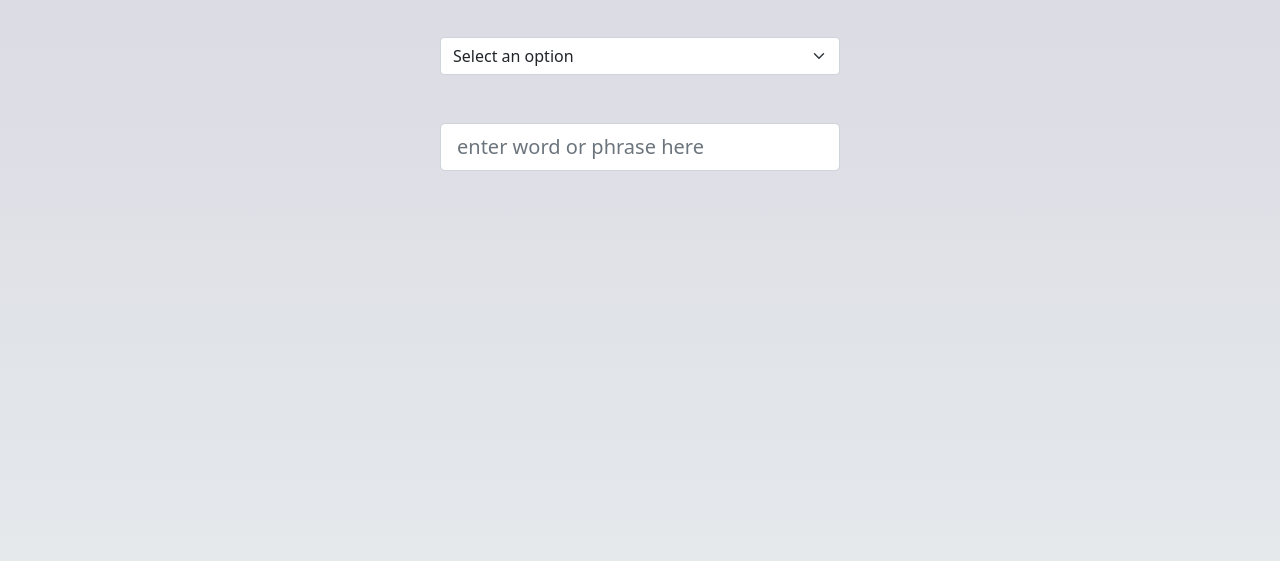
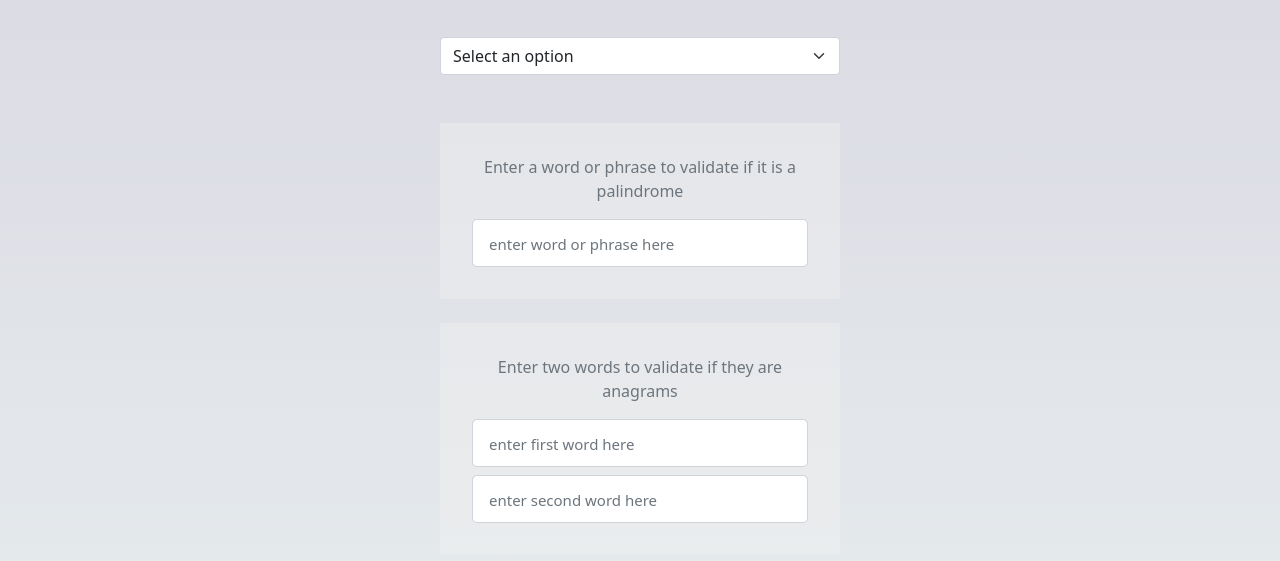
Before and after one commit to LifelikeDev/Palingram, a website with bundled scripts: page index.html in a window 1280 px wide. Shown: the part 73-634 px from the top of the page. Built offline with nearby package versions, Linux system fonts and the light colour scheme.

Commit message:
anagram input fields addedd

```diff
--- a/css/styles.css
+++ b/css/styles.css
@@ -7,3 +7,7 @@ body {
   background-repeat: no-repeat;
   height: 100vh;
 }
+
+input::placeholder {
+  font-size: 15px;
+}
--- a/index.html
+++ b/index.html
@@ -66,7 +66,18 @@
       </div>
 
       <!----------- Palindrome Input Field ----------->
-      <div class="mx-auto" style="width: 80%; max-width: 400px">
+      <div
+        class="mx-auto mb-4"
+        style="
+          background-color: #eeeeee7a;
+          width: 80%;
+          padding: 2rem;
+          max-width: 400px;
+        "
+      >
+        <p class="text-muted text-center">
+          Enter a word or phrase to validate if it is a palindrome
+        </p>
         <input
           class="form-control form-control-lg"
           type="text"
@@ -75,6 +86,33 @@
         />
       </div>
 
+      <!----------- Anagram Input Fields ----------->
+      <div
+        class="mx-auto"
+        style="
+          background-color: #eeeeee7a;
+          width: 80%;
+          padding: 2rem;
+          max-width: 400px;
+        "
+      >
+        <p class="text-muted text-center">
+          Enter two words to validate if they are anagrams
+        </p>
+        <input
+          class="form-control form-control-lg mb-2"
+          type="text"
+          placeholder="enter first word here"
+          aria-label="palindrome input field"
+        />
+        <input
+          class="form-control form-control-lg"
+          type="text"
+          placeholder="enter second word here"
+          aria-label="palindrome input field"
+        />
+      </div>
+
       <!-- Container ending tag -->
     </div>
   </body>
```
